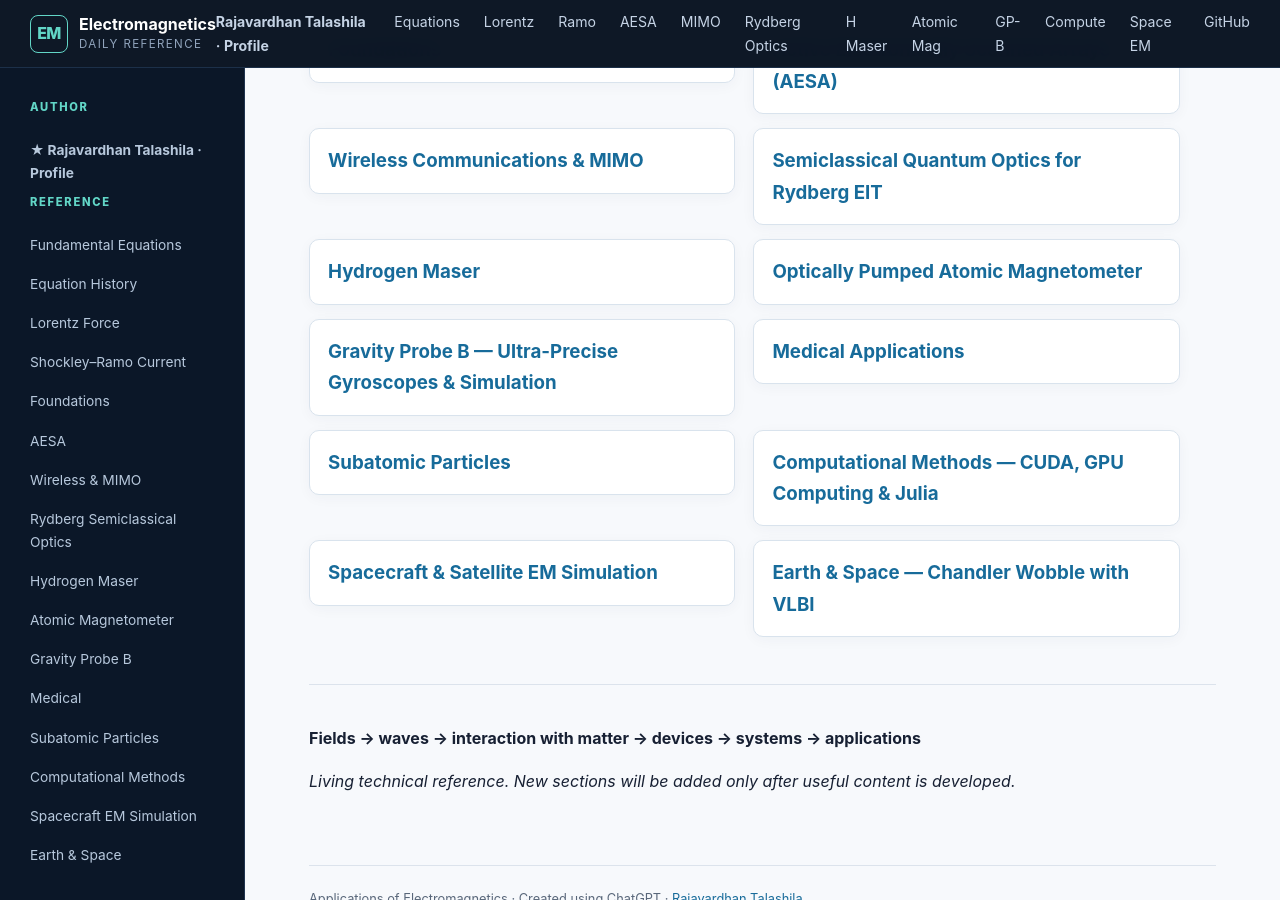
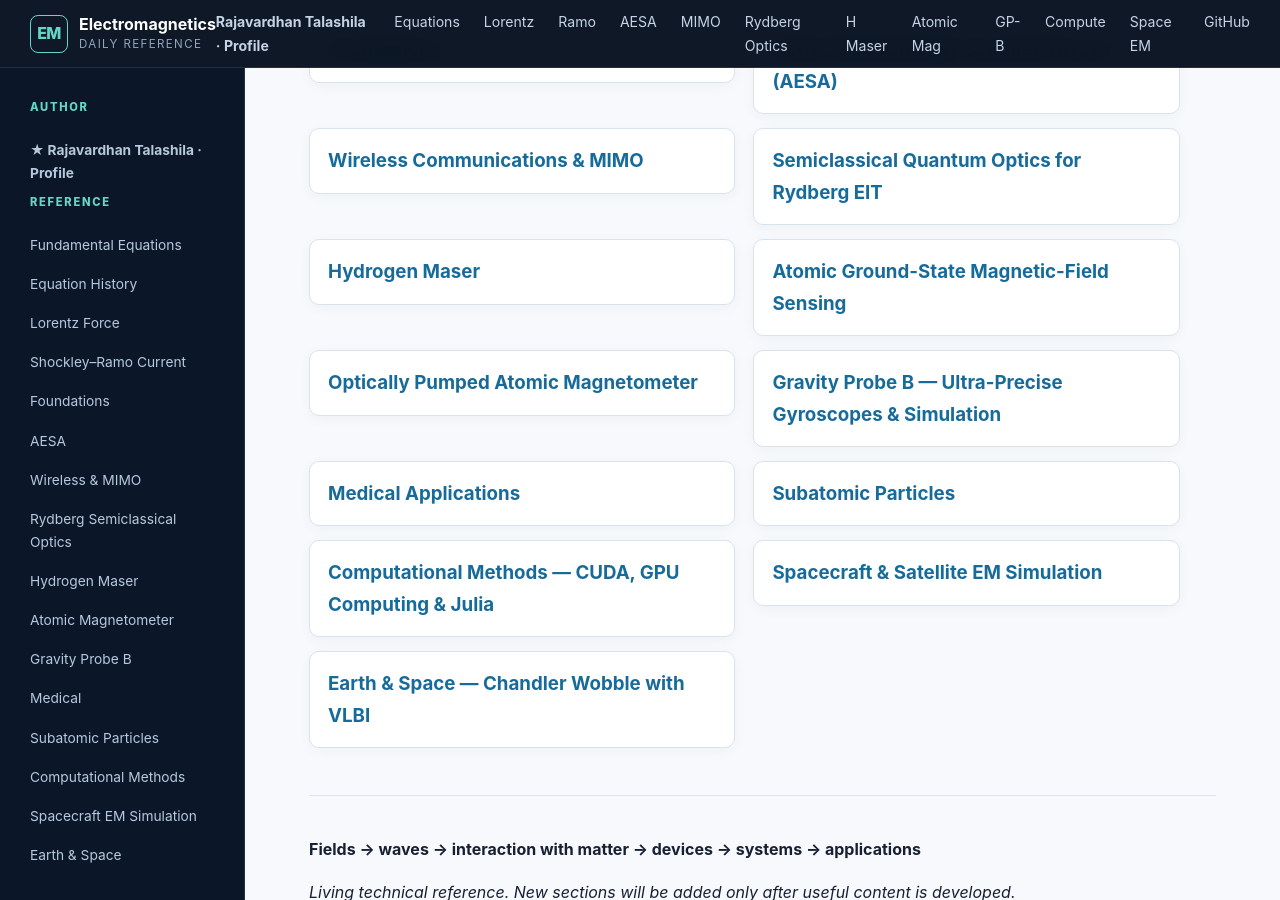
Before and after one commit to RajavardhanT/Electromagnetics_Applications, a Jekyll site: the page built from index.md, in a window 1280 px wide and 900 px high, scrolled down 681 px. Built offline with Jekyll 4.4.1, drawn with Linux system fonts in a browser that asks for light colours; some of the changed lines change nothing that is shown.

Commit message:
Add ground-state magnetometry to homepage

```diff
--- a/index.md
+++ b/index.md
@@ -38,6 +38,9 @@ A structured reference to EIT, dark states, optical Bloch equations, Rabi coupli
 ### [Hydrogen Maser](hydrogen-maser/)
 Atomic hydrogen hyperfine transition, stimulated microwave emission, magnetic state selection, storage bulb, microwave cavity, cavity pulling, wall shifts, Allan deviation, active/passive masers, VLBI, and NASA Deep Space Network applications.
 
+### [Atomic Ground-State Magnetic-Field Sensing](ground-state-magnetometry/)
+Ground-state Zeeman physics, Larmor precession, Breit–Rabi energies, optical pumping, Mx/Mz and Bell–Bloom magnetometers, NMOR, SERF, CPT/EIT magnetometry, RF magnetic sensing, noise limits, vector sensing, and comparison with Rydberg sensing.
+
 ### [Optically Pumped Atomic Magnetometer](atomic-magnetometer/)
 Quantum spin polarization, Larmor precession, RF magnetic-dipole excitation, optical readout, Bloch dynamics, scalar/vector magnetometry, SERF operation, gradiometry, sensitivity-bandwidth tradeoffs, and connections to Rydberg RF sensing.
 
```
